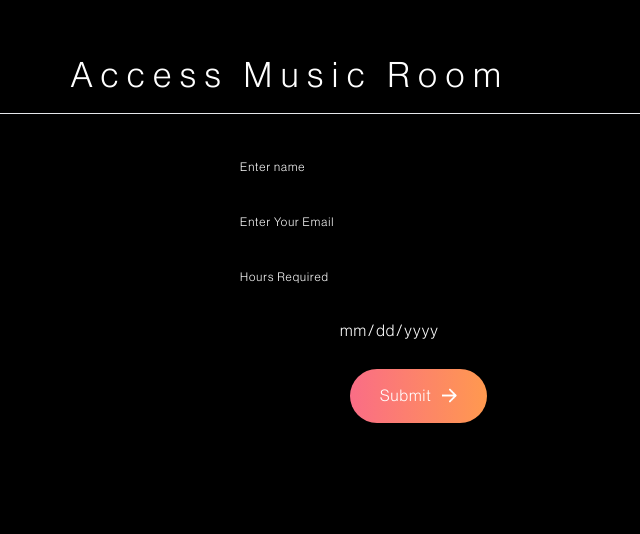
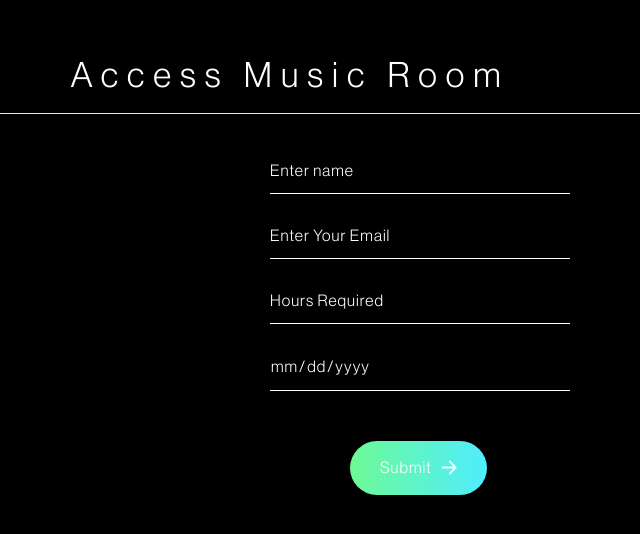
Before and after one commit to Audiobytes-IIITD/website, a React (Create React App) app: page /Room in a window 1280 px wide. Shown: the top 534 px of the page, without its empty margins (350-990 px from the left). Built offline with nearby package versions, Linux system fonts and the light colour scheme.

Commit message:
made styles consistent

```diff
--- a/src/pages/Music Room/room.css
+++ b/src/pages/Music Room/room.css
@@ -21,6 +21,8 @@
   letter-spacing: 15px;
 }
 
+
+
 #room-title::before {
   content: "";
   position: absolute;
@@ -37,40 +39,11 @@
   margin-bottom: 35px;
 }
 
-
-#input-form{
-display: flex;
-flex-direction: column;
-margin-bottom: 20px;
-justify-content: center;
-align-items: center;
-margin-left: 590px;
-border-radius: 4px;
+#room-form{
+  width: 300px;
+  margin-left: 620px;
 }
 
-input::placeholder {
-  color: black ;
-  border: none;
-  font-size: 12px;
-}
-
-#input-form{
-  display: flex;
-  justify-content: center;
-  align-items: center;
-  width: 350px;
-  border: none;
-  height: 35px;
-  outline: none;
-  padding-left: 10px;
-  font-weight: 500;
-  border-radius: 10px;
-  margin-left: 580px;
-}
-
-#input-form:focus {
-  border: 5px solid skyblue;
-}
 
 #form-send button{
   display: flex;
@@ -81,8 +54,9 @@ input::placeholder {
   margin-left: 700px;
   gap: 10px;
   border: none;
+  margin-top: 50px;
   border-radius: 50px;
-  background: linear-gradient(270deg, #ff994f, #fa6d86);
+  background: linear-gradient(270deg, #4fedff, #6dfa95);
   cursor: pointer;
 }
 
@@ -91,7 +65,10 @@ input::placeholder {
 }
 
 @media (max-width: 768px) {
-  #input-form {
+  .room {
+    overflow-x: hidden;
+  }
+  #room-form {
       width: 200px;
       margin-left: 100px;
       height: 40px;
@@ -114,3 +91,47 @@ input::placeholder {
     font-size: 15px;
   }
 }
+
+
+
+
+
+.input-group {
+  margin-bottom: 20px;
+  width: 100%;
+  position: relative;
+}
+
+.input-group input,
+.input-group textarea {
+  border: none;
+  border-bottom: 1px solid white;
+  background-color: transparent;
+  color: white;
+  padding: 10px 0;
+  width: 100%;
+}
+
+.input-group label {
+  position: absolute;
+  top: 10px;
+  left: 0;
+  color: #ffffff;
+  transition: all 0.3s ease;
+}
+
+.input-group label {
+  opacity: 0;
+  transform: translateY(-20px);
+}
+
+
+.input-group.hide label {
+  opacity: 1;
+  transform: translateY(0);
+}
+
+.input-group input::placeholder,
+.input-group textarea::placeholder {
+  color: white;
+}
```
